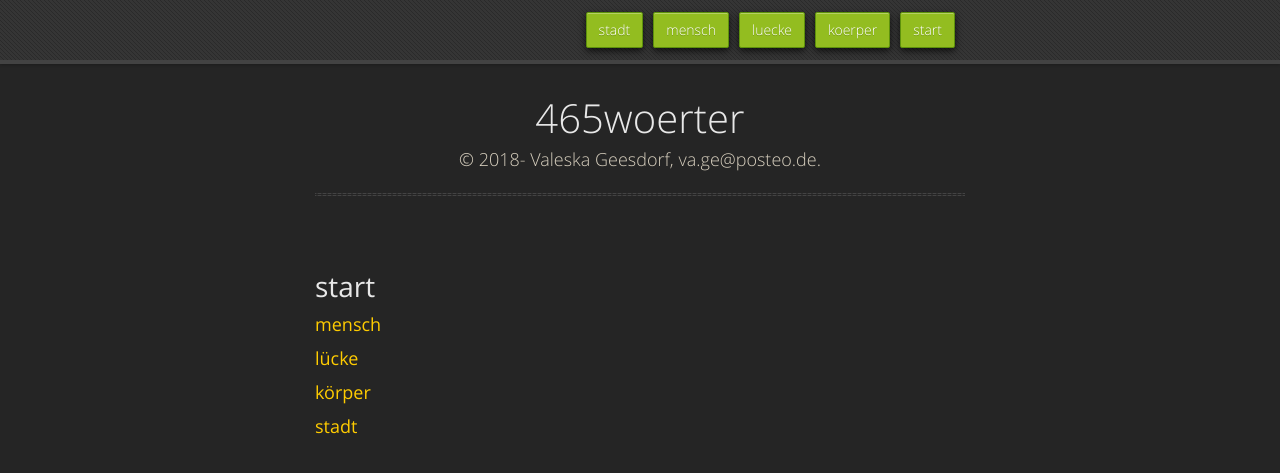
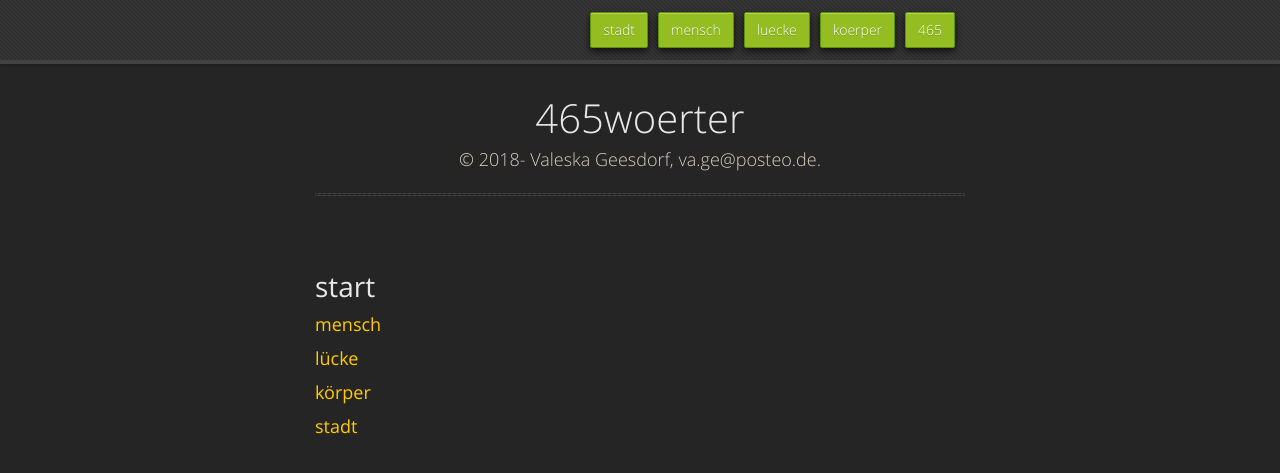
Before and after one commit to va-ge/465woerter, a Jekyll site: the page built from index.md, in a window 1280 px wide. Shown: the top 473 px of the page. Built offline with Jekyll 4.4.1, drawn with Linux system fonts in a browser that asks for light colours; our own code applies the rules of GitHub Pages for plain Markdown files.

Commit message:
Update default.html

```diff
--- a/_layouts/default.html
+++ b/_layouts/default.html
@@ -19,7 +19,7 @@
   <body>
       <div id="header">
         <nav>
-	  <li class="title"><a href="{{ site.baseurl }}">start</a></li>
+	  <li class="title"><a href="{{ site.baseurl }}">465</a></li>
           {% if site.show_downloads %}
             <li class="downloads"><a href="{{ site.github.zip_url }}">ZIP</a></li>
             <li class="downloads"><a href="{{ site.github.tar_url }}">TAR</a></li>
```
